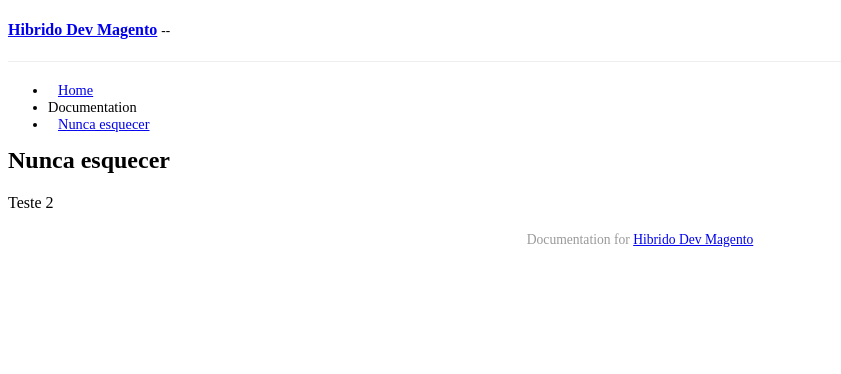
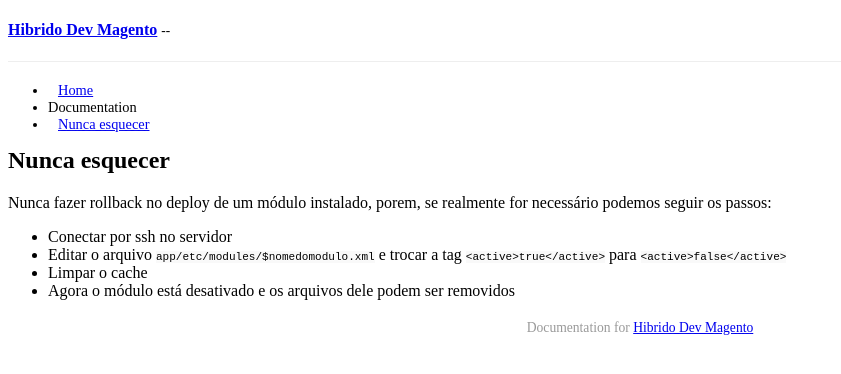
Before and after one commit to williangringo/doc-dev-magento, a Jekyll site: the page built from _posts/2015-06-08-nunca-esquecer.md, in a window 1280 px wide. Shown: the top 374 px of the page, without its empty margins (0-841 px from the left). Built offline with Jekyll 4.4.1, drawn with Linux system fonts in a browser that asks for light colours; Markdown is read by kramdown in place of the engine named in the settings; a style sheet for code colours, icons or effects is not loaded.

Commit message:
Parte de nunca se esquecer

```diff
--- a/_posts/2015-06-08-nunca-esquecer.md
+++ b/_posts/2015-06-08-nunca-esquecer.md
@@ -5,4 +5,10 @@ category: doc
 date: 2015-06-08 19:43:23
 ---
 
-Teste 2
+Nunca fazer rollback no deploy de um módulo instalado, porem, se realmente for
+necessário podemos seguir os passos:
+
+* Conectar por ssh no servidor
+* Editar o arquivo `app/etc/modules/$nomedomodulo.xml` e trocar a tag `<active>true</active>` para `<active>false</active>`
+* Limpar o cache
+* Agora o módulo está desativado e os arquivos dele podem ser removidos
```
